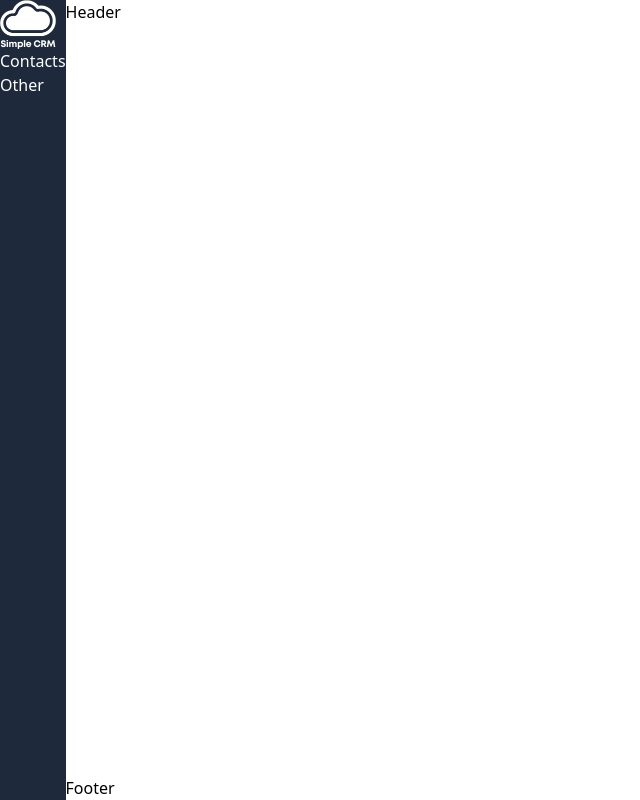
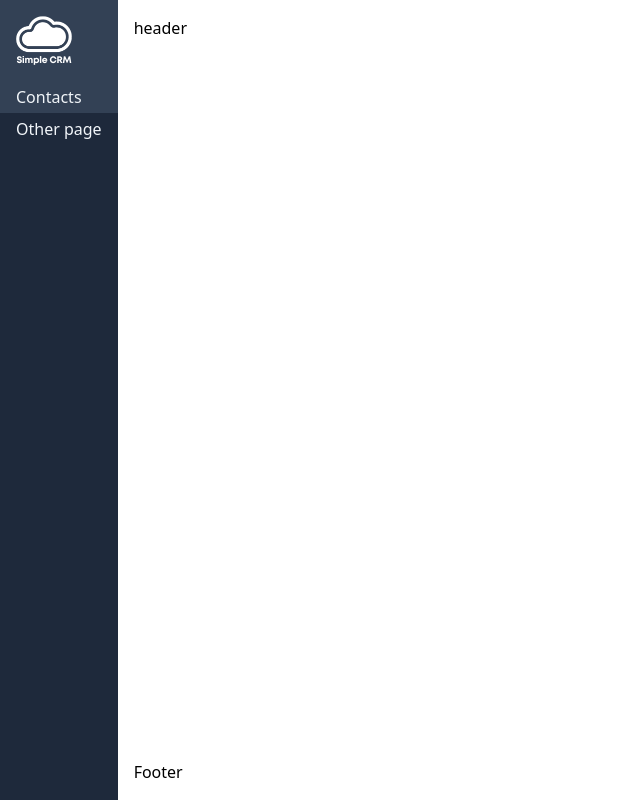
Before and after one commit to robertableson/crm, a Next.js app: page / in a window 1280 px wide. Shown: the whole page, without its empty margins (0-640 px from the left). Built offline with nearby package versions, Linux system fonts and the light colour scheme.

Commit message:
Added tailwind support in layouts

```diff
--- a/layouts/Header/Header.js
+++ b/layouts/Header/Header.js
@@ -1,7 +1,7 @@
 function Header() {
   return(
     <header className="p-4">
-      Header
+      header
     </header>
   );
 }
--- a/layouts/LeftSidebar/LeftSidebar.js
+++ b/layouts/LeftSidebar/LeftSidebar.js
@@ -6,7 +6,7 @@ function LeftSidebar() {
     <aside>
       <Link href="/">
         <a>
-          <div className="p-4">
+          <div className="p-4 hover:bg-slate-700">
 
             <Image
                 src="/logo.png"
@@ -21,11 +21,10 @@ function LeftSidebar() {
       </Link>
 
 
-      <ul className="p-4">
-        <li  className="hover:bg-cyan-600"><Link className="hover:bg-cyan-600" href="/"><a className="hover:bg-cyan-600">Contacts</a></Link></li>
-        <li ><Link href="/"><a>Other</a></Link></li>
+      <ul>
+        <li><Link href="/"><a><div className="hover:bg-slate-700 bg-slate-700 text-slate-100 px-4 py-1">Contacts</div></a></Link></li>
+        <li><Link href="/"><a><div className="hover:bg-slate-700 px-4 py-1">Other page</div></a></Link></li>
       </ul>
-
 
     </aside>
   );
--- a/pages/index.js
+++ b/pages/index.js
@@ -14,7 +14,7 @@ function Home() {
         <link rel="icon" href="/favicon.ico" />
       </Head>
 
-      <section className="w-fit bg-slate-800 h-screen text-white">
+      <section className="w-fit bg-slate-800 h-screen text-slate-100">
         <LeftSidebar/>
       </section>
 
--- a/tailwind.config.js
+++ b/tailwind.config.js
@@ -3,6 +3,7 @@ module.exports = {
   content: [
     "./pages/**/*.{js,ts,jsx,tsx}",
     "./components/**/*.{js,ts,jsx,tsx}",
+    "./layouts/**/*.{js,ts,jsx,tsx}",
   ],
   theme: {
     extend: {},
```
